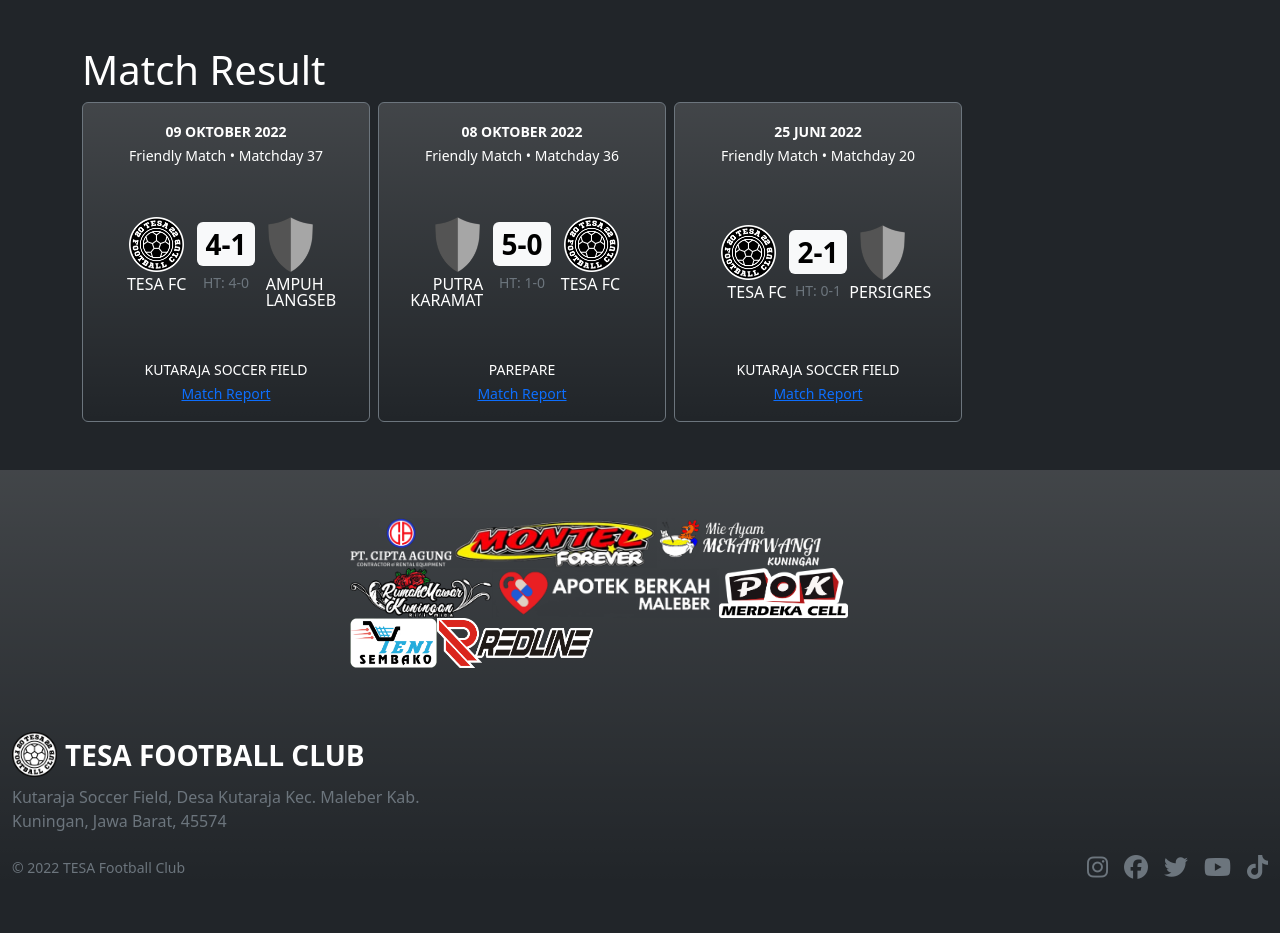
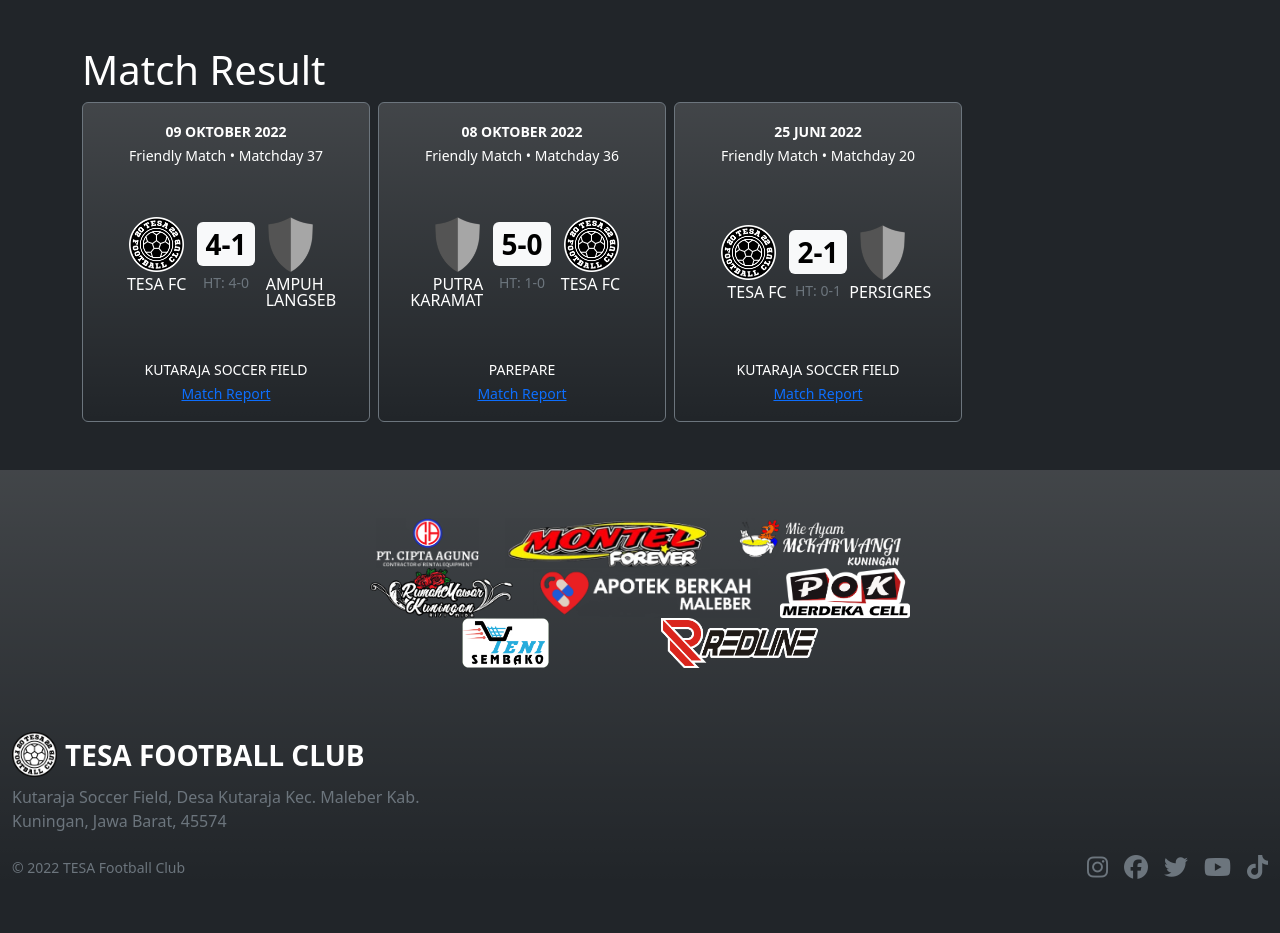
Before and after one commit to tesafc/tesafc.github.io, a Jekyll site: the page built from index.html, in a window 1280 px wide. Shown: the part 1153-2086 px from the top of the page. Built offline with Jekyll 4.4.1, drawn with Linux system fonts in a browser that asks for light colours; nearby versions of some CDN libraries.

Commit message:
Update default.html

```diff
--- a/_layouts/default.html
+++ b/_layouts/default.html
@@ -53,7 +53,7 @@
     </div>-->
     <div class="container-fluid text-bg-dark bg-gradient my-5">
       <footer>
-        <div class="d-flex flex-wrap justify-ccontent-evenly align-items-center py-5 mx-auto" style="max-width: 580px;">
+        <div class="d-flex flex-wrap justify-content-evenly align-items-center py-5 mx-auto" style="max-width: 580px;">
           <img src="{{ '/assets/img/logo/cipta-agung.png' | relative_url }}" alt="" class="" style="object-fit: contain;" width="auto" height="50">
           <img src="{{ '/assets/img/logo/montel-forever.png' | relative_url }}" alt="" class="" style="object-fit: contain;" width="auto" height="50">
           <img src="{{ '/assets/img/logo/mie-mekarwangi.png' | relative_url }}" alt="" class="" style="object-fit: contain;" width="auto" height="50">
```
